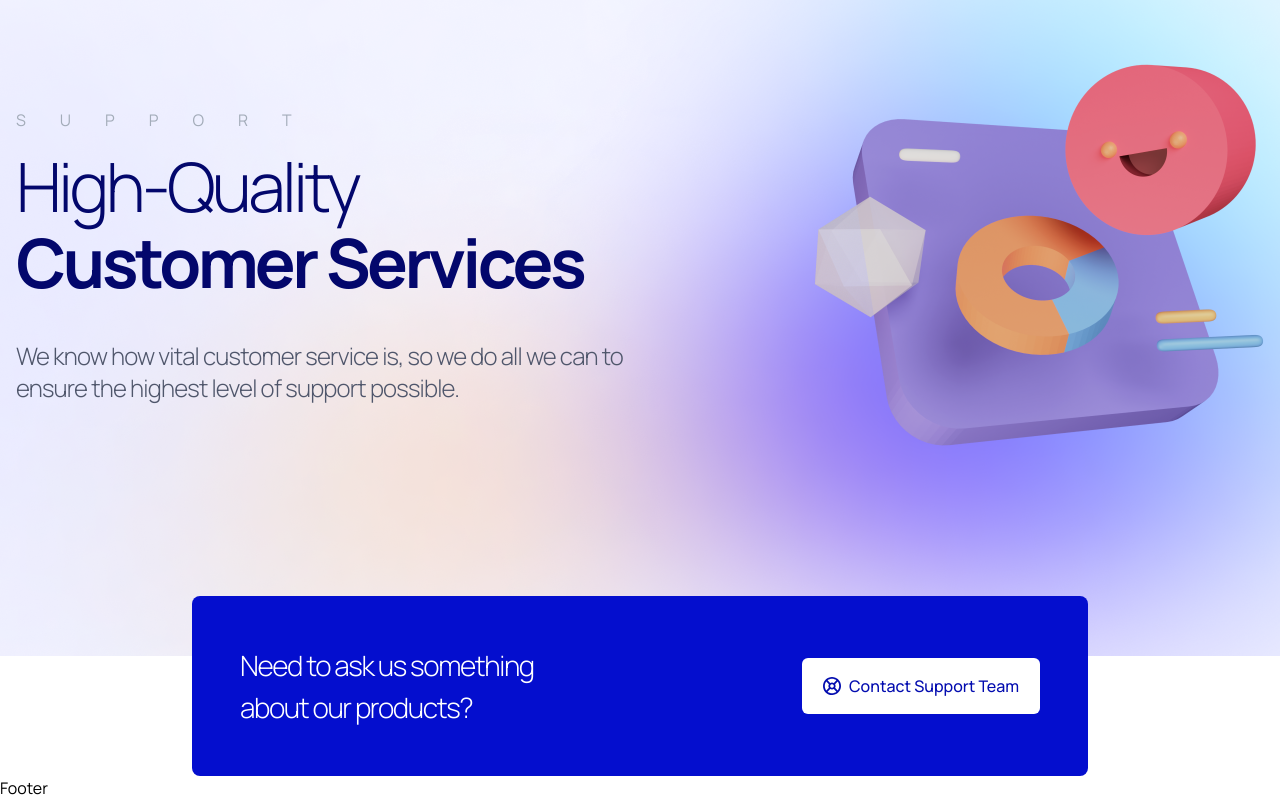
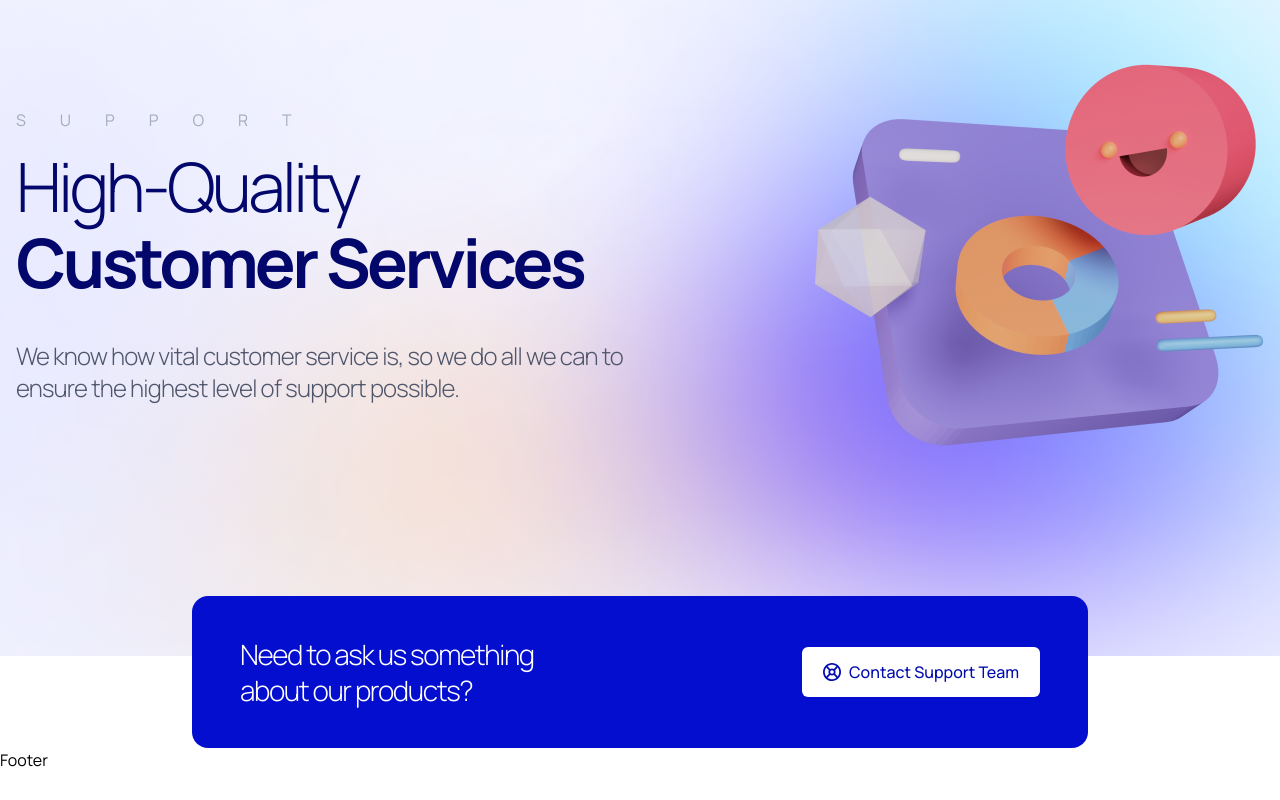
Before and after one commit to hithemes/hithemes, a Next.js app: page / in a window 1280 px wide. Shown: the part 3703-4503 px from the top of the page. After the commit the page ends 4475 px from the top, so only its background shows below. Built offline with nearby package versions, Linux system fonts and the light colour scheme.

Commit message:
Updated support section

```diff
--- a/pages/index.tsx
+++ b/pages/index.tsx
@@ -138,7 +138,7 @@ export default function Home() {
         </div>
       </div>
       <section
-        className="bg-no-repeat bg-cover md:h-[800px] px-4 py-12 lg:py-0"
+        className="bg-no-repeat bg-cover md:h-[500px] lg:h-[800px] px-4 py-32 md:py-0"
         style={{
           backgroundImage: 'url("/img/hero-bg.png")'
         }}
@@ -167,17 +167,16 @@ export default function Home() {
           </div>
         </div>
       </section>
+      <div className="px-4">
         <div className="max-w-4xl mx-auto -mt-[60px]">
-        <div className="grid md:grid-cols-2 items-center gap-8 bg-[#040ECE] p-12 rounded-lg">
-          <div>
-            <h2 className="text-[28px] font-light tracking-tighter text-white">
+          <div className="grid sm:grid-cols-2 items-center gap-8 bg-[#040ECE] px-12 py-9 sm:py-6 md:py-10 rounded-2xl">
+            <h2 className="text-base md:text-[28px] leading-7 md:leading-[36px] font-light tracking-tighter text-white text-center sm:text-left">
               Need to ask us something <br /> about our products?
             </h2>
-          </div>
-          <div className="mt-8 md:mt-0 text-right">
+            <div className="text-center sm:text-right">
               <a
                 href="#"
-              className="whitespace-nowrap flex md:inline-flex items-center justify-center px-[20px] py-[15px] border border-transparent rounded-md shadow-[0px 4px 15px rgba(3, 7, 108, 0.2);] text-base font-medium text-[#030CAF] space-x-2 bg-white hover:bg-opacity-90"
+                className="whitespace-nowrap inline-flex md:inline-flex items-center justify-center px-4 md:px-[20px] py-[12px] border border-transparent rounded-md shadow-[0px 4px 15px rgba(3, 7, 108, 0.2);] text-base font-medium text-[#030CAF] space-x-2 bg-white hover:bg-opacity-90"
               >
                 <svg
                   width="18"
@@ -198,6 +197,7 @@ export default function Home() {
             </div>
           </div>
         </div>
+      </div>
     </Layout>
   )
 }
```
Lines whose indentation alone changed are shown as unchanged.
